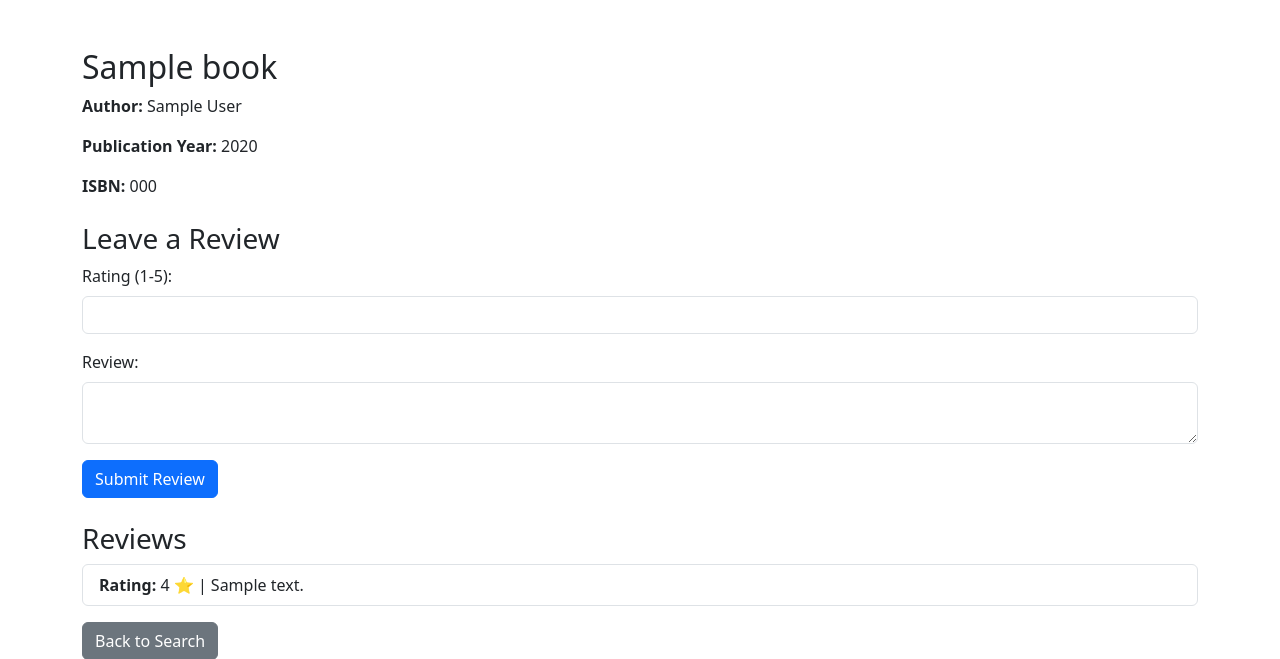
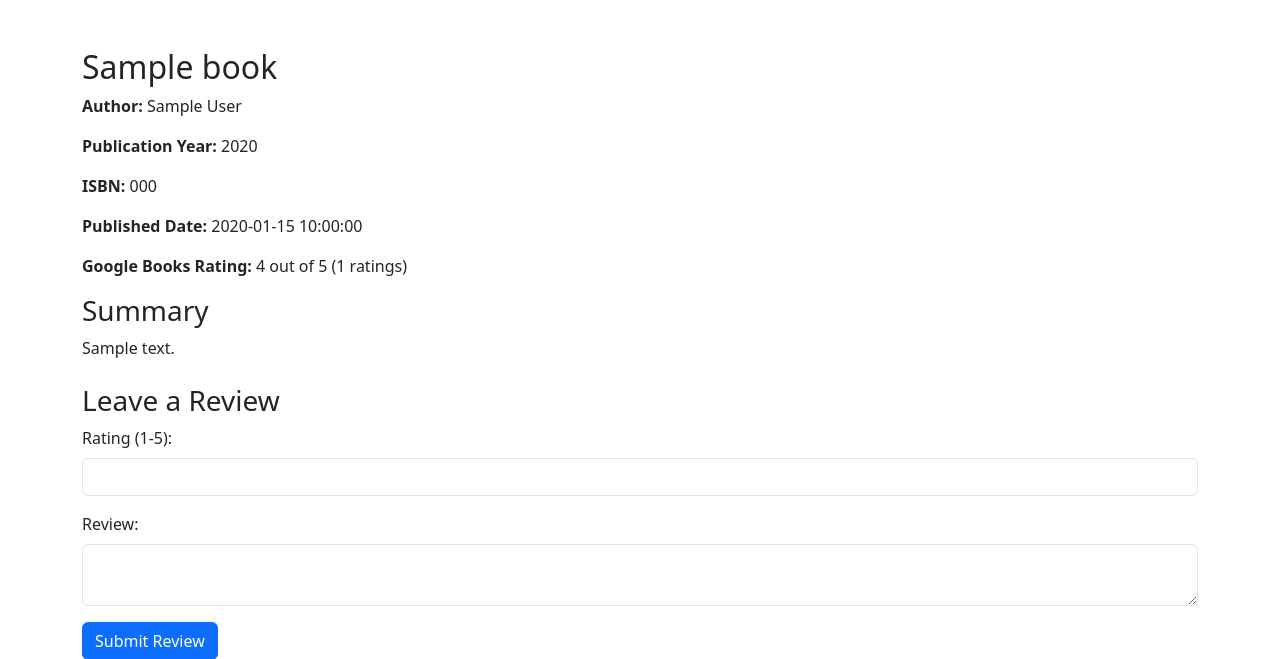
Before and after one commit to Anan-Ghosh/ENGO-651, a Flask app: template Lab-02/project1/project1-2/templates/book.html in a window 1280 px wide. Shown: the top 659 px of the page. Run offline with Flask 3, Linux system fonts and the light colour scheme; the template is opened without the code that fills it: most values are stand-ins (such as "Sample title", 1, 10 or a date in 2020).

Commit message:
Updated book html according to reqirment

```diff
--- a/Lab-02/project1/project1-2/templates/book.html
+++ b/Lab-02/project1/project1-2/templates/book.html
@@ -11,6 +11,22 @@
     <p><strong>Author:</strong> {{ book.author }}</p>
     <p><strong>Publication Year:</strong> {{ book.year }}</p>
     <p><strong>ISBN:</strong> {{ book.isbn }}</p>
+
+    {% if google_publishedDate %}
+      <p><strong>Published Date:</strong> {{ google_publishedDate }}</p>
+    {% endif %}
+
+    {% if google_avg_rating or google_ratings_count %}
+      <p><strong>Google Books Rating:</strong>
+         {% if google_avg_rating %}{{ google_avg_rating }} out of 5{% endif %}
+         {% if google_ratings_count %} ({{ google_ratings_count }} ratings){% endif %}
+      </p>
+    {% endif %}
+
+    {% if summarized_description %}
+      <h3>Summary</h3>
+      <p>{{ summarized_description }}</p>
+    {% endif %}
 
     <h3 class="mt-4">Leave a Review</h3>
     <form action="/book/{{ book.isbn }}" method="POST" class="mb-4">
```
